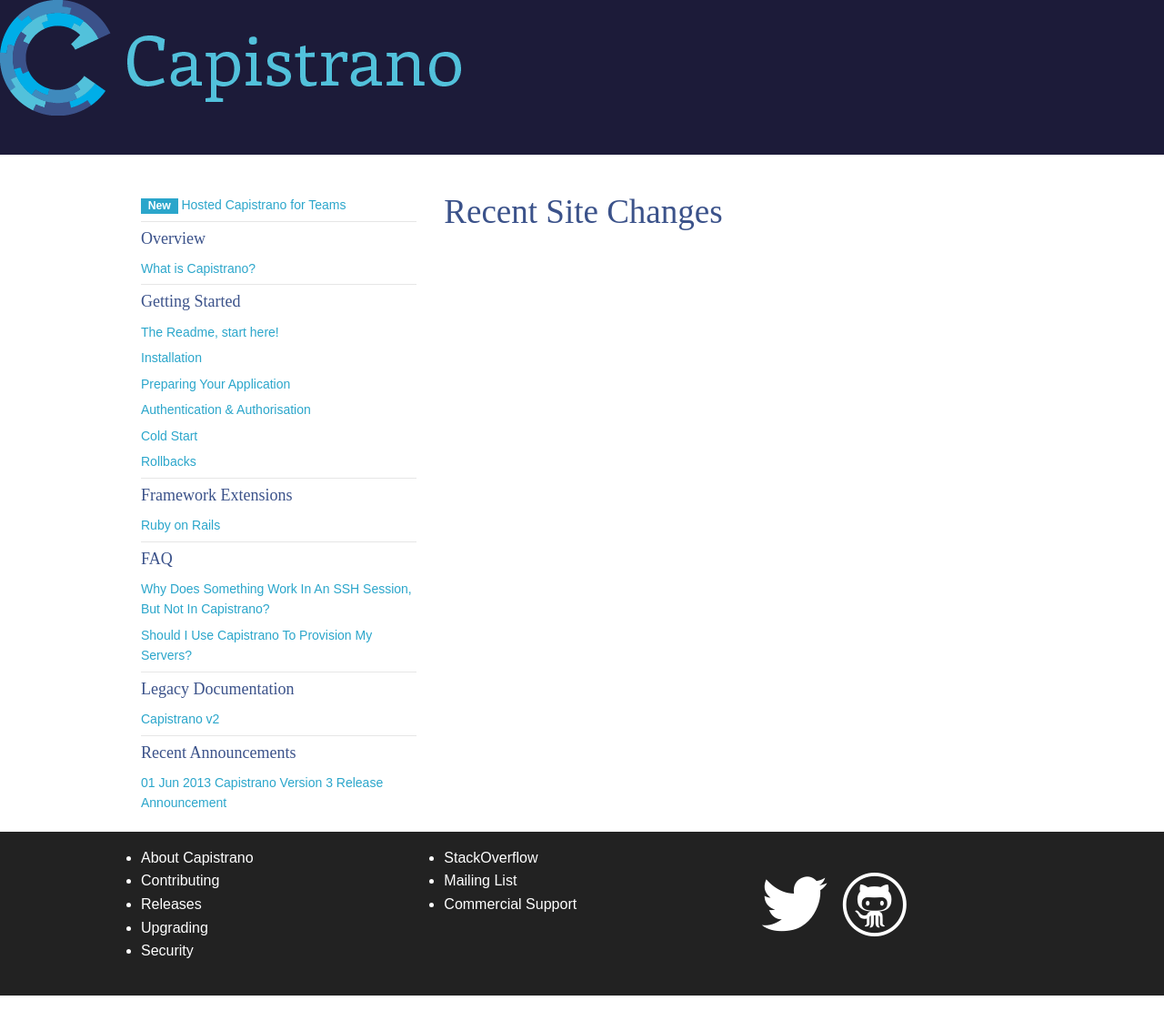
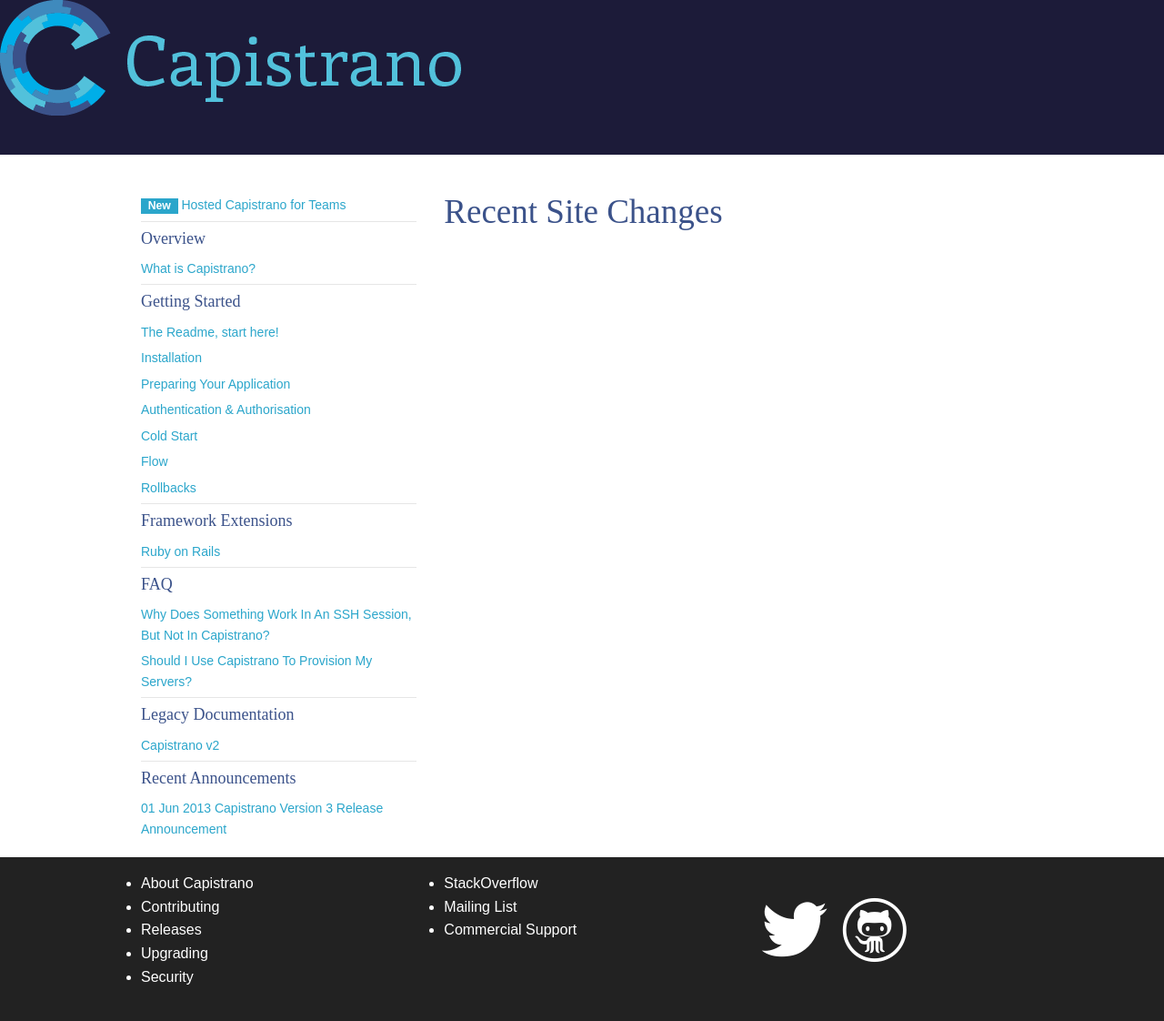
Before and after one commit to capistrano/capistrano, a Jekyll site: the page built from changes.html, in a window 1280 px wide. Shown: the whole page at 91% size. Built offline with Jekyll 4.4.1, drawn with Linux system fonts in a browser that asks for light colours; nearby versions of some CDN libraries; some web fonts are replaced; Markdown is read by kramdown in place of the engine named in the settings; comment, search, counter and statistics services are not loaded; before the commit the page ends 1094 px from its top, so only the background shows below that.

Commit message:
Link the 'Flow' page.

```diff
--- a/_includes/navigation.html
+++ b/_includes/navigation.html
@@ -11,6 +11,7 @@
   <li><a href="/documentation/getting-started/preparing-your-application/">Preparing Your Application</a></li>
   <li><a href="/documentation/getting-started/authentication-and-authorisation/">Authentication & Authorisation</a></li>
   <li><a href="/documentation/getting-started/cold-start/">Cold Start</a></li>
+  <li><a href="/documentation/getting-started/flow/">Flow</a></li>
   <li><a href="/documentation/getting-started/rollbacks/">Rollbacks</a></li>
   <li class="divider"></li>
   <h5>Framework Extensions</h5>
```
Also changed, not shown: 12 other files.
